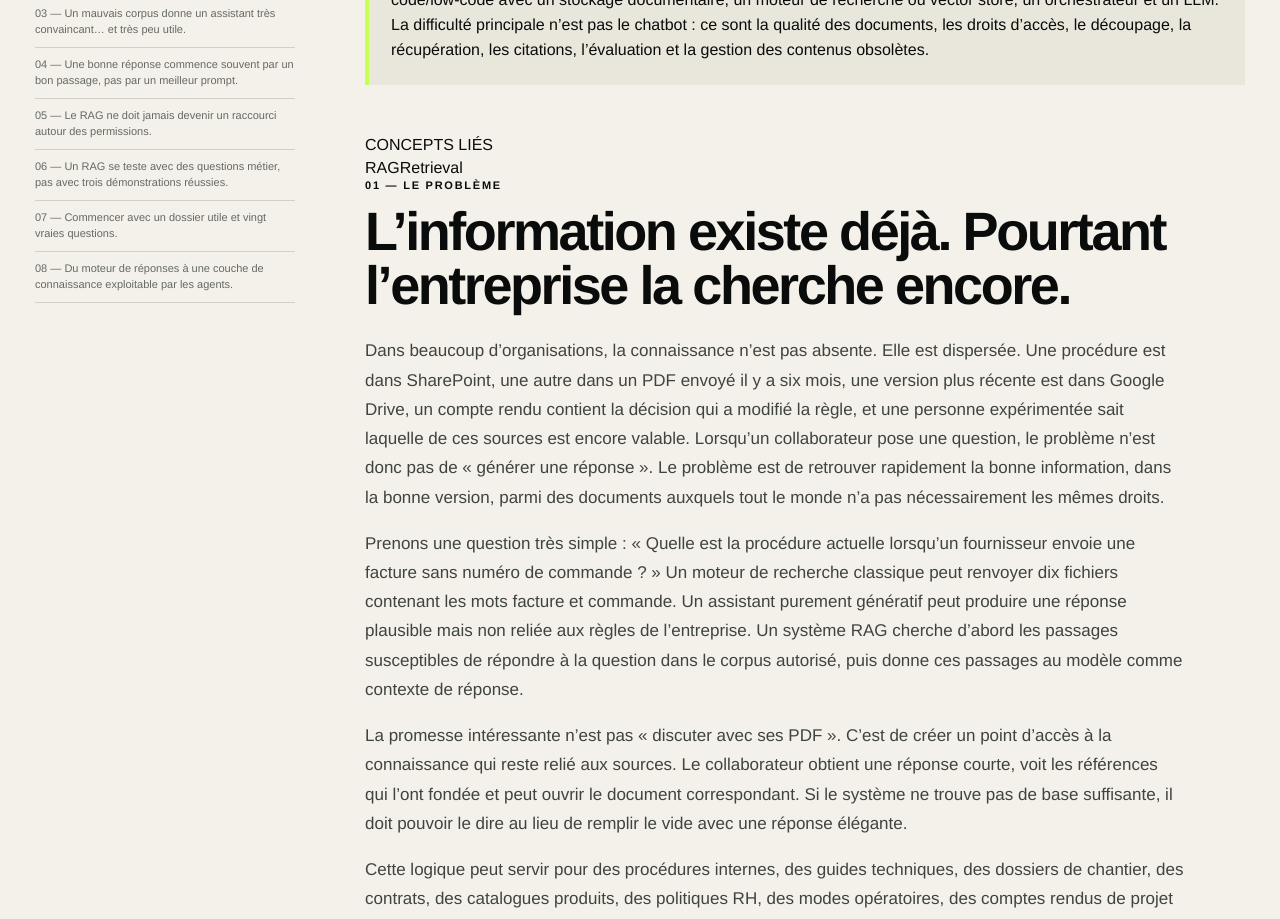
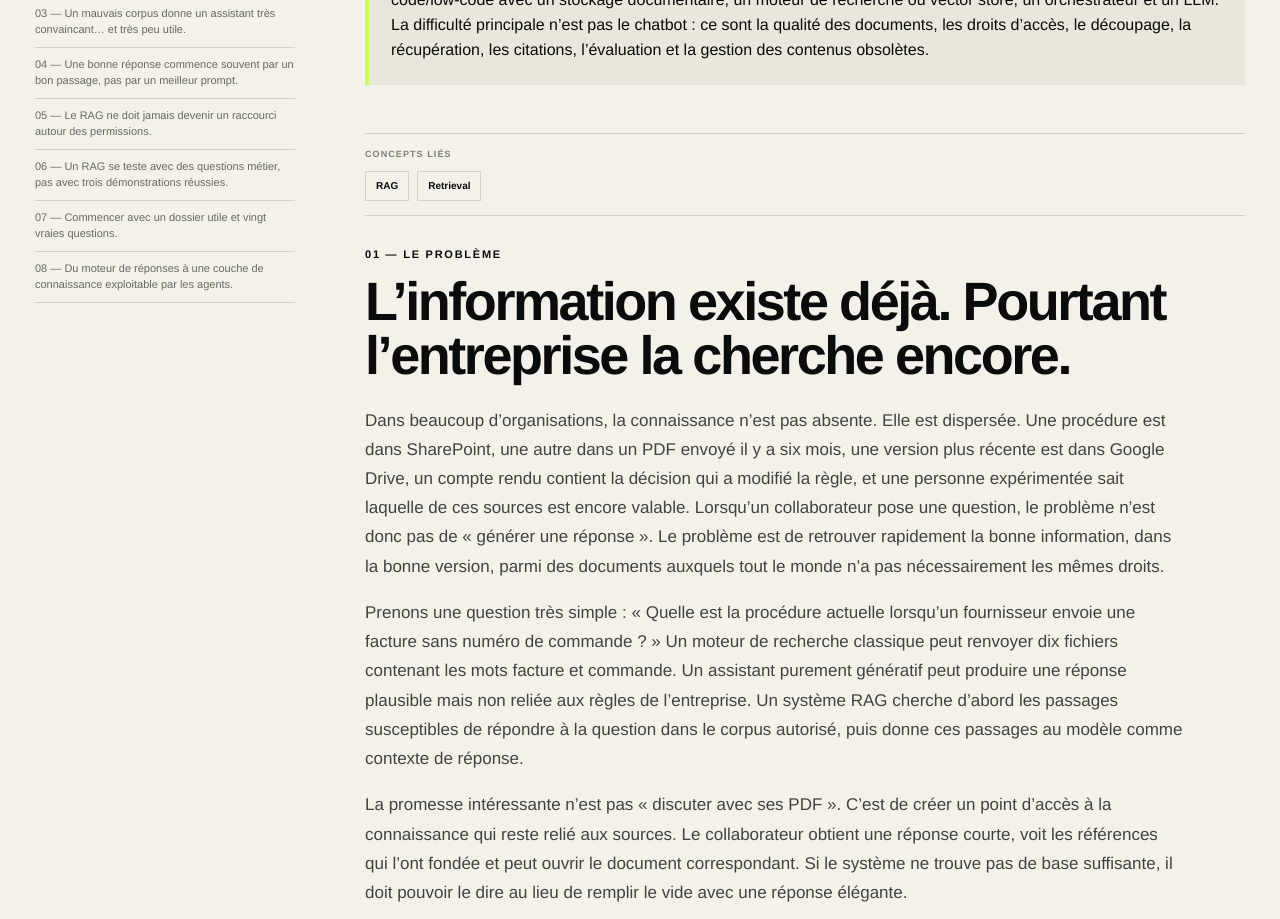
Before and after one commit to aristote-app/Autonomia-MCP, a Next.js app in the folder site/: page /cas-usage-ia/construire-un-rag-no-code-sur-une-base-documentaire-d-entreprise in a window 1280 px wide. Shown: the part 1500-2419 px from the top of the page. Built offline with nearby package versions, Linux system fonts and the light colour scheme; no server answers.

Commit message:
style(geo): style article glossary entity links

```diff
--- a/site/app/globals.css
+++ b/site/app/globals.css
@@ -3583,3 +3583,33 @@ button {
     padding: 60px max(34px, calc((100vw - var(--max)) / 2));
   }
 }
+
+
+.articleEntities {
+  display: grid;
+  gap: 10px;
+  margin: 18px 0 32px;
+  padding: 14px 0;
+  border-top: 1px solid var(--line);
+  border-bottom: 1px solid var(--line);
+}
+
+.articleEntities > span {
+  color: var(--muted);
+  font-size: 9px;
+  font-weight: 800;
+  letter-spacing: .12em;
+}
+
+.articleEntities > div {
+  display: flex;
+  flex-wrap: wrap;
+  gap: 8px;
+}
+
+.articleEntities a {
+  padding: 7px 10px;
+  border: 1px solid var(--line);
+  font-size: 10px;
+  font-weight: 800;
+}
```
